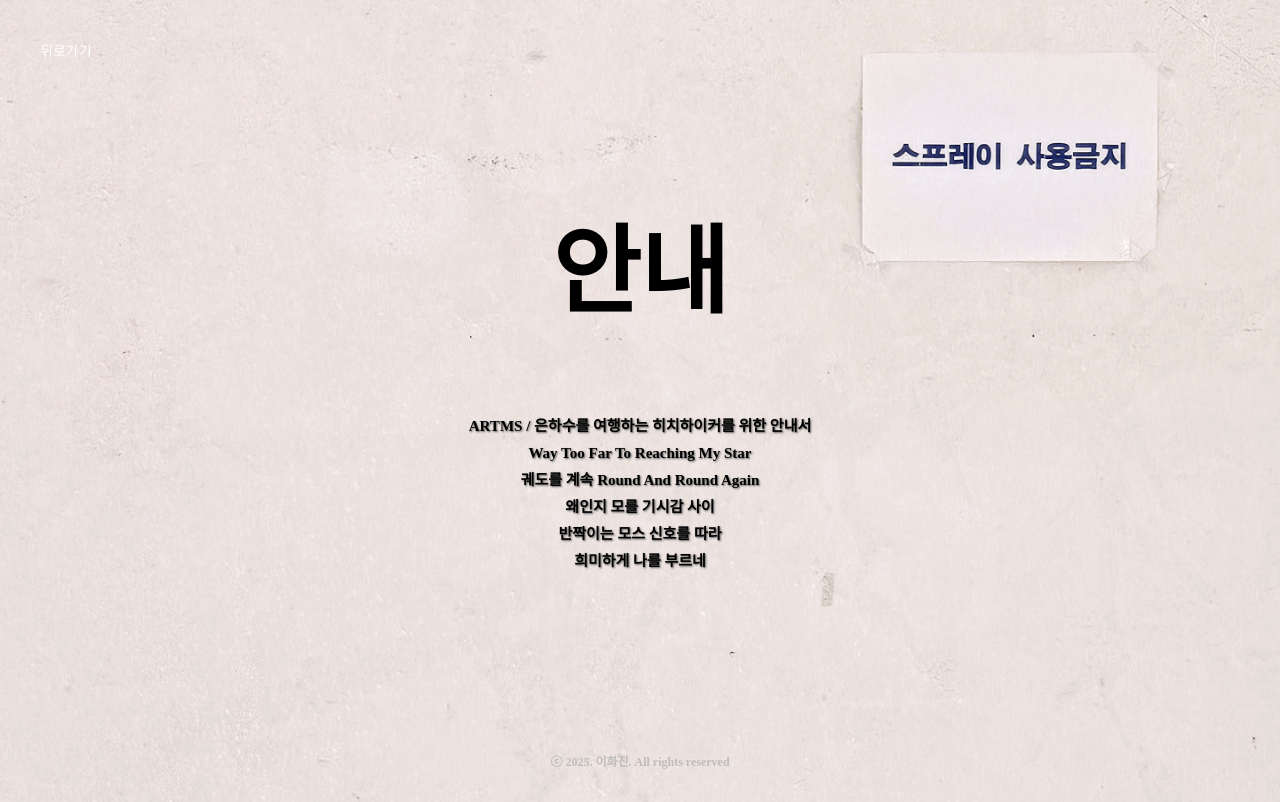
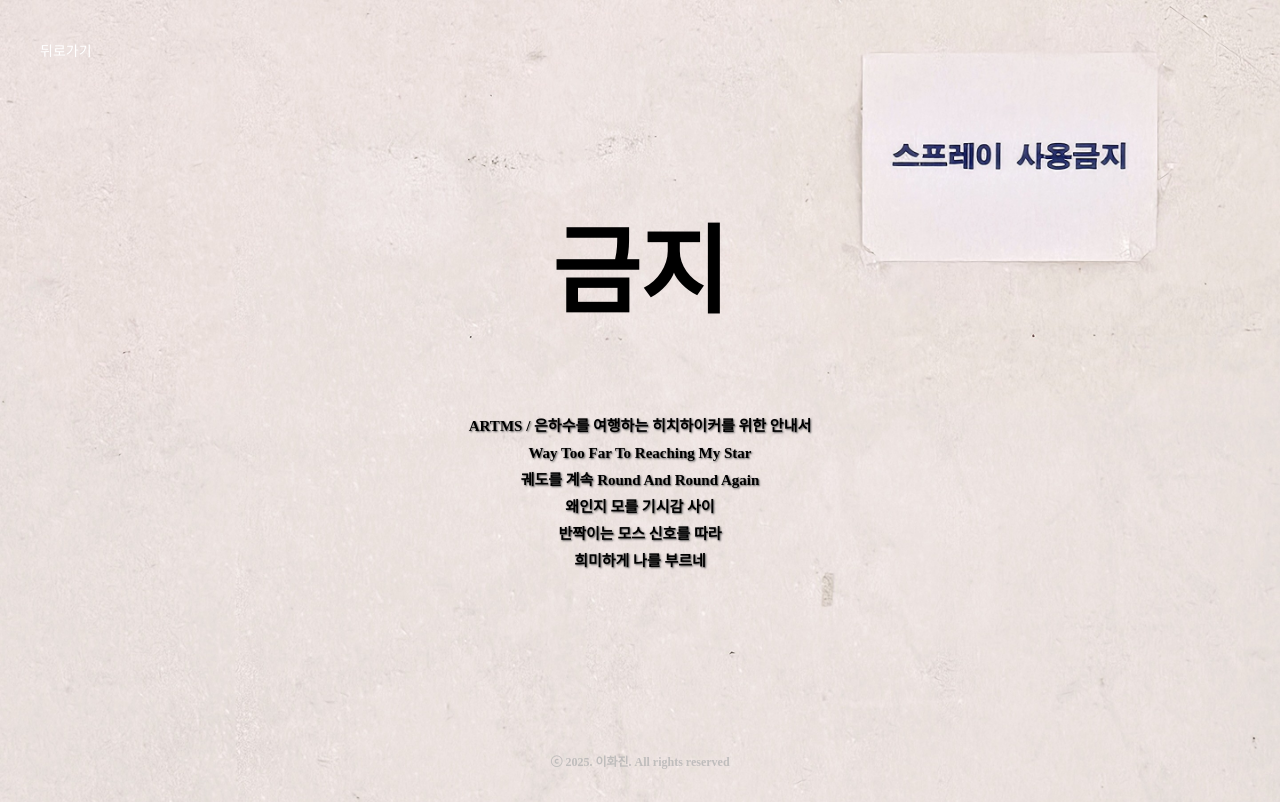
Before and after one commit to dlffla-hub/2025wallsofSWU, a plain HTML site: page dksso.html in a window 1280 px wide. Drawn offline with Linux system fonts and the light colour scheme.

Commit message:
Change title from '안내' to '금지'

```diff
--- a/dksso.html
+++ b/dksso.html
@@ -12,7 +12,7 @@
             <main class="detail-page">
                 <a href="qur.html" class="back">뒤로가기</a>
 
-                <h1 class="title">안내</h1>
+                <h1 class="title">금지</h1>
                 <p class="description">
                     ARTMS / 은하수를 여행하는 히치하이커를 위한 안내서<br>
 ﻿Way Too Far To Reaching My Star<br>
@@ -27,4 +27,5 @@
                 <p>ⓒ 2025. 이화진. All rights reserved</p>
             </footer>
         </body>
+
 </html>
```
